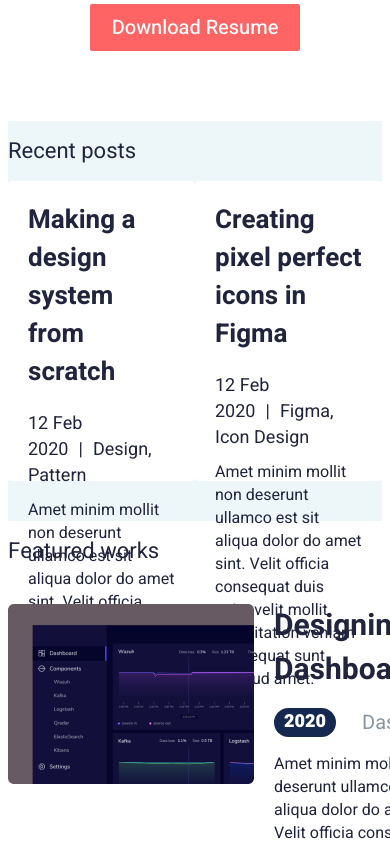
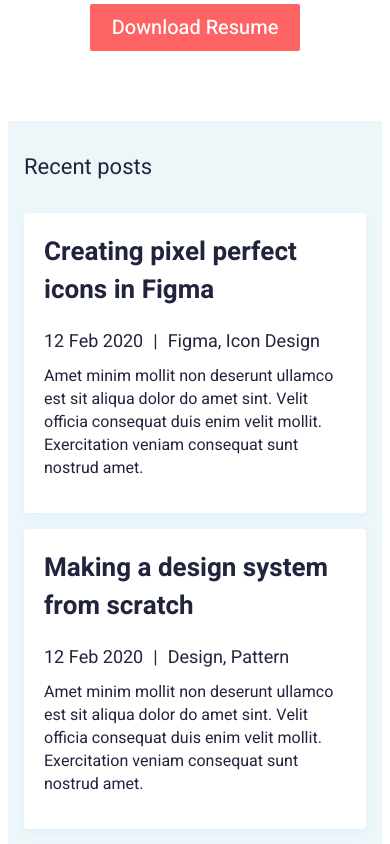
Before and after one commit to Kryptona/JohnSiteLayout, a React app: page /blog in a window 390 px wide. Shown: the part 860-1704 px from the top of the page. Built offline with nearby package versions, Linux system fonts and the light colour scheme.

Commit message:
адаптивка recent posts

```diff
--- a/src/components/Blog/post_card/post_card.scss
+++ b/src/components/Blog/post_card/post_card.scss
@@ -1,10 +1,11 @@
 @import "../../../styles/default";
 
 .root {
-  width: 420px;
-  height: 300px;
+  max-width: 420px;
+  min-height: 300px;
   background-color: white;
   border-radius: 4px;
+  box-shadow: 0 4px 10px rgba(187, 225, 250, 0.25);
 
   .text_container{
     font-family: $font-family;
@@ -14,21 +15,22 @@
       font-weight: bold;
       font-size: 26px;
       line-height: 38px;
-      padding: 20px 0;
+      margin: 20px 0;
 
     }
     .info{
       font-size: 18px;
       line-height: 26px;
-      padding-bottom: 10px;
+      margin-bottom: 10px;
       span{
-        padding: 0 10px;
+        margin: 0 10px;
       }
     }
 
     .desc{
       font-size: 16px;
       line-height: 23px;
+      margin-bottom: 16px;
     }
   }
 
--- a/src/components/Blog/recent_posts/posts.scss
+++ b/src/components/Blog/recent_posts/posts.scss
@@ -6,10 +6,12 @@
 
   .container {
     @extend %default_container;
-    height: 400px;
+    min-height: 400px;
+    padding: 16px;
 
-    .header{
-      padding: 10px 0 25px 0;
+    .header {
+      display: inline-block;
+      margin-bottom: 16px;
       color: $font-color;
       font-family: Heebo;
       font-size: 22px;
@@ -20,6 +22,22 @@
       display: flex;
       flex-wrap: nowrap;
       justify-content: space-between;
+
+      @media (max-width: 570px) {
+        display: flex;
+        flex-wrap: wrap-reverse;
+        justify-content: center;
+        & > *:not(:first-child) {
+          margin-bottom: 16px;
+        }
+      }
+
+      @media (min-width: 571px){
+        & > *:not(:first-child) {
+          margin-left: 16px;
+        }
+      }
+
     }
   }
 }
```
